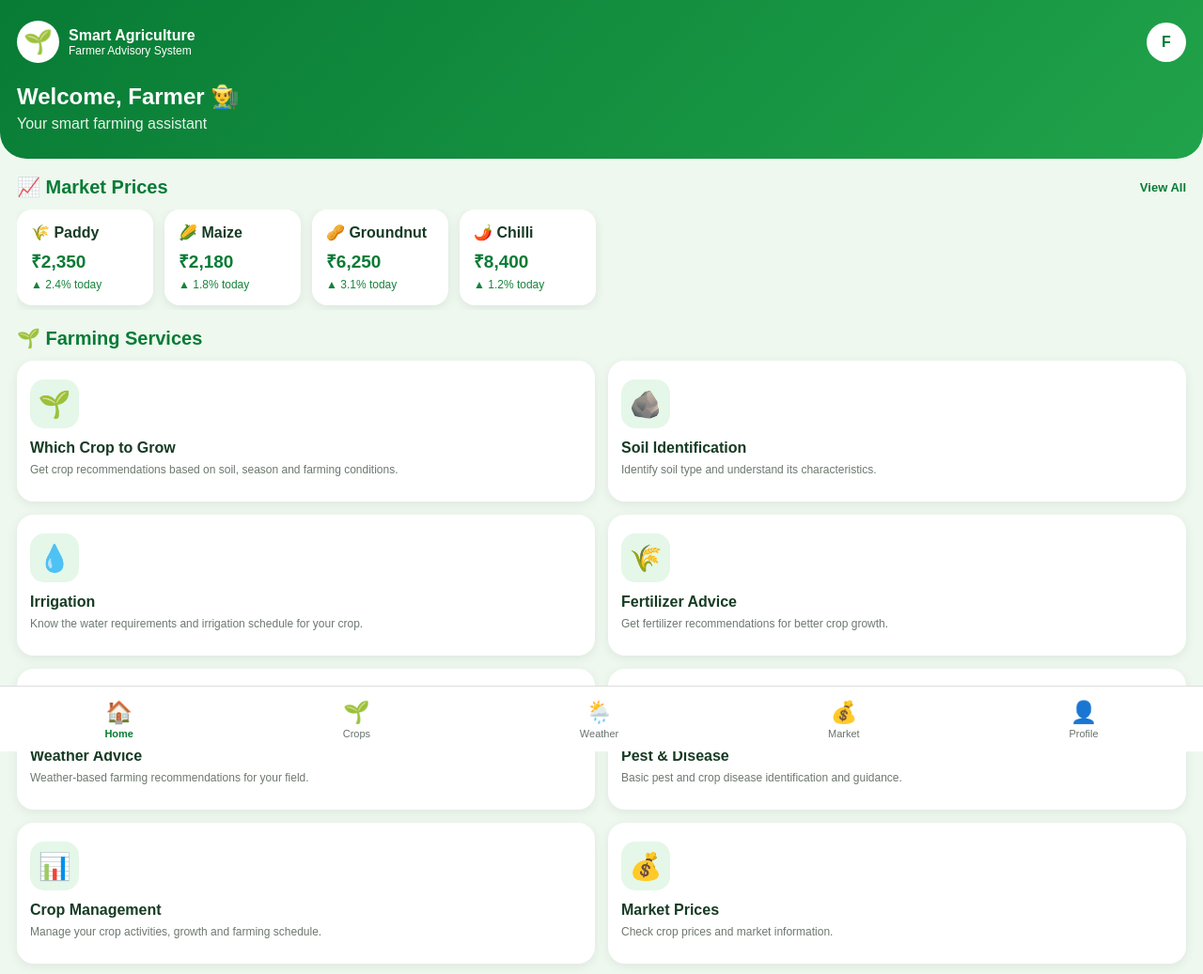
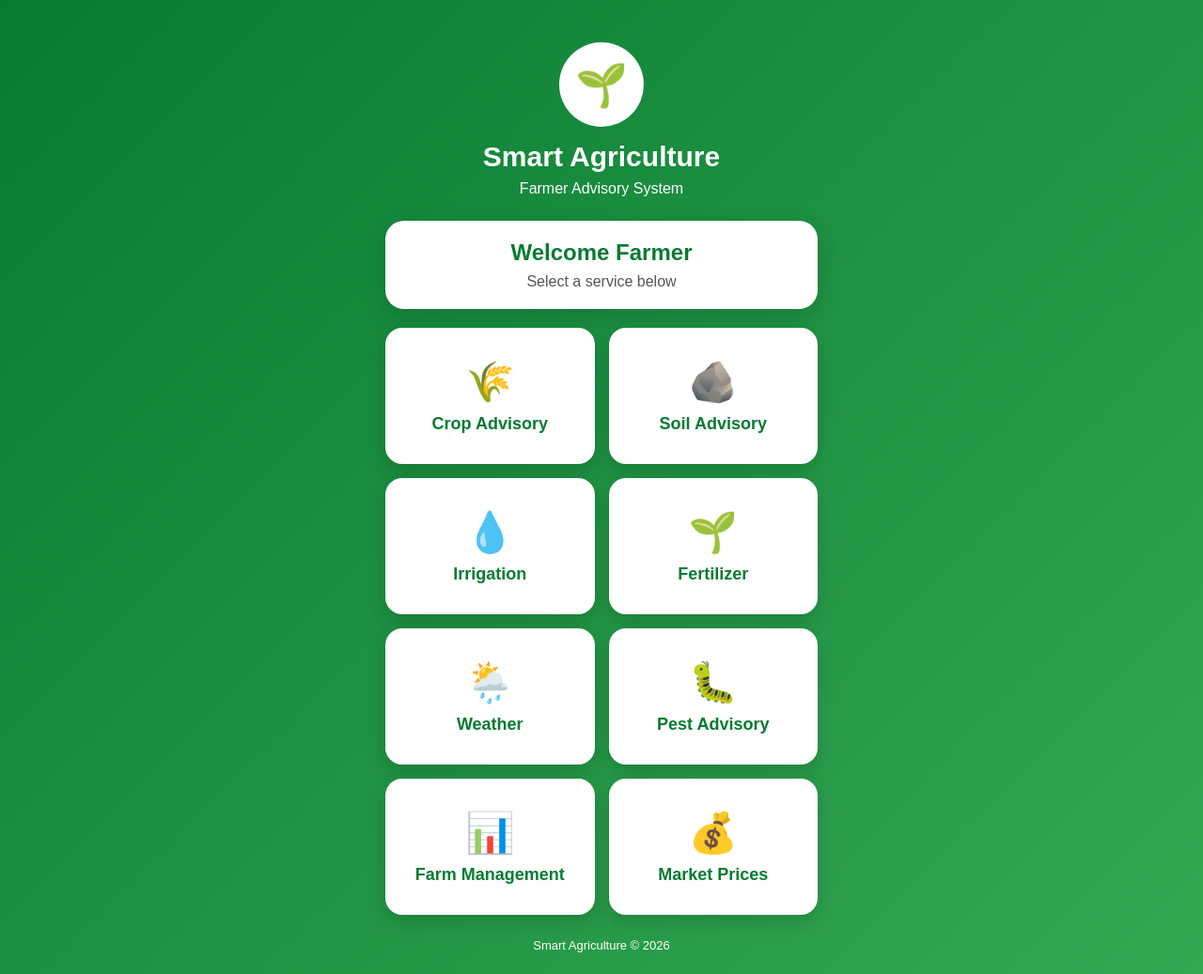
Before and after one commit to naveenVirat18-art/Smart-Agriculture-advisory-system-, a website: page home.html in a window 1280 px wide. Shown: the top 1037 px of the page at 94% size. Drawn offline with Linux system fonts and the light colour scheme.

Commit message:
Update home.html

```diff
--- a/home.html
+++ b/home.html
@@ -3,6 +3,7 @@
 <head>
   <meta charset="UTF-8">
   <meta name="viewport" content="width=device-width, initial-scale=1.0">
+
   <title>Smart Agriculture - Home</title>
 
   <style>
@@ -14,210 +15,110 @@
     }
 
     body {
-      background: #eef8ef;
-      color: #173b24;
+      min-height: 100vh;
+      background: linear-gradient(135deg, #087b32, #35a853);
+      color: #163b27;
     }
 
-    header {
-      background: linear-gradient(135deg, #087b35, #20a34a);
-      color: white;
-      padding: 22px 18px 28px;
-      border-radius: 0 0 28px 28px;
+    .container {
+      width: 100%;
+      max-width: 500px;
+      margin: auto;
+      padding: 20px;
     }
 
-    .top {
-      display: flex;
-      justify-content: space-between;
-      align-items: center;
+    .header {
+      text-align: center;
+      color: white;
+      padding: 25px 10px;
     }
 
     .logo {
-      display: flex;
-      align-items: center;
-      gap: 10px;
-    }
-
-    .logo-icon {
-      width: 45px;
-      height: 45px;
+      width: 90px;
+      height: 90px;
       background: white;
       border-radius: 50%;
       display: flex;
       align-items: center;
       justify-content: center;
-      font-size: 25px;
+      margin: 0 auto 15px;
+      font-size: 45px;
     }
 
-    .profile {
-      width: 42px;
-      height: 42px;
-      border-radius: 50%;
-      background: white;
-      color: #087b35;
-      display: flex;
-      align-items: center;
-      justify-content: center;
-      font-weight: bold;
+    .header h1 {
+      font-size: 30px;
+      margin-bottom: 8px;
     }
 
-    header h1 {
-      font-size: 24px;
-      margin-top: 22px;
+    .header p {
+      font-size: 16px;
     }
 
-    header p {
-      margin-top: 6px;
-      opacity: 0.9;
+    .welcome {
+      background: white;
+      border-radius: 20px;
+      padding: 20px;
+      margin-bottom: 20px;
+      text-align: center;
+      box-shadow: 0 8px 25px rgba(0,0,0,.15);
     }
 
-    /* MARKET PRICE */
-
-    .market-section {
-      padding: 18px;
+    .welcome h2 {
+      color: #087b32;
+      margin-bottom: 8px;
     }
 
-    .section-title {
-      display: flex;
-      justify-content: space-between;
-      align-items: center;
-      margin-bottom: 12px;
+    .welcome p {
+      color: #555;
     }
 
-    .section-title h2 {
-      font-size: 20px;
-      color: #087b35;
+    .grid {
+      display: grid;
+      grid-template-columns: 1fr 1fr;
+      gap: 15px;
     }
 
-    .view {
-      color: #087b35;
-      font-size: 13px;
-      font-weight: bold;
+    .card {
+      background: white;
+      border-radius: 18px;
+      min-height: 145px;
+      padding: 20px 10px;
+      text-align: center;
+      text-decoration: none;
+      color: #163b27;
+      box-shadow: 0 8px 20px rgba(0,0,0,.15);
+      display: flex;
+      flex-direction: column;
+      justify-content: center;
+      align-items: center;
+      transition: transform .15s;
     }
 
-    .market-container {
-      display: flex;
-      gap: 12px;
-      overflow-x: auto;
-      padding-bottom: 5px;
+    .card:active {
+      transform: scale(.96);
     }
 
-    .market-card {
-      min-width: 145px;
-      background: white;
-      border-radius: 16px;
-      padding: 15px;
-      box-shadow: 0 3px 12px rgba(0,0,0,0.08);
+    .icon {
+      font-size: 42px;
+      margin-bottom: 10px;
     }
 
-    .market-card .crop {
-      font-size: 16px;
-      font-weight: bold;
+    .card h3 {
+      color: #087b32;
+      font-size: 18px;
     }
 
-    .price {
-      font-size: 19px;
-      color: #087b35;
-      font-weight: bold;
-      margin-top: 8px;
+    .footer {
+      text-align: center;
+      color: white;
+      margin-top: 25px;
+      padding-bottom: 20px;
+      font-size: 13px;
     }
 
-    .change {
-      font-size: 12px;
-      color: #16833c;
-      margin-top: 5px;
-    }
-
-    /* FEATURES */
-
-    .features {
-      padding: 0 18px 100px;
-    }
-
-    .feature-grid {
-      display: grid;
-      grid-template-columns: 1fr 1fr;
-      gap: 14px;
-    }
-
-    .feature {
-      background: white;
-      border-radius: 18px;
-      padding: 20px 14px;
-      min-height: 150px;
-      box-shadow: 0 3px 12px rgba(0,0,0,0.07);
-      cursor: pointer;
-      transition: 0.2s;
-    }
-
-    .feature:active {
-      transform: scale(0.97);
-    }
-
-    .feature-icon {
-      width: 52px;
-      height: 52px;
-      background: #e4f7e8;
-      border-radius: 15px;
-      display: flex;
-      align-items: center;
-      justify-content: center;
-      font-size: 28px;
-      margin-bottom: 12px;
-    }
-
-    .feature h3 {
-      font-size: 16px;
-      margin-bottom: 6px;
-    }
-
-    .feature p {
-      color: #6c786f;
-      font-size: 12px;
-      line-height: 1.4;
-    }
-
-    /* BOTTOM NAVIGATION */
-
-    .bottom-nav {
-      position: fixed;
-      bottom: 0;
-      left: 0;
-      right: 0;
-      height: 70px;
-      background: white;
-      border-top: 1px solid #ddd;
-      display: flex;
-      justify-content: space-around;
-      align-items: center;
-      z-index: 100;
-    }
-
-    .nav-item {
-      text-align: center;
-      color: #68736c;
-      font-size: 11px;
-      cursor: pointer;
-    }
-
-    .nav-item .icon {
-      font-size: 23px;
-      margin-bottom: 3px;
-    }
-
-    .nav-item.active {
-      color: #087b35;
-      font-weight: bold;
-    }
-
-    /* MOBILE */
-
-    @media (max-width: 380px) {
-      .feature-grid {
-        gap: 10px;
-      }
-
-      .feature {
-        padding: 15px 10px;
+    @media (max-width: 360px) {
+      .grid {
+        grid-template-columns: 1fr;
       }
     }
   </style>
@@ -225,266 +126,140 @@
 
 <body>
 
-  <!-- HEADER -->
+  <div class="container">
 
-  <header>
-    <div class="top">
+    <!-- HEADER -->
+    <div class="header">
 
-      <div class="logo">
-        <div class="logo-icon">🌱</div>
+      <div class="logo">🌱</div>
 
-        <div>
-          <strong>Smart Agriculture</strong>
-          <div style="font-size:12px;">
-            Farmer Advisory System
-          </div>
-        </div>
-      </div>
+      <h1>Smart Agriculture</h1>
 
-      <div class="profile" onclick="openProfile()">
-        F
-      </div>
+      <p>Farmer Advisory System</p>
 
     </div>
 
-    <h1>Welcome, Farmer 👨‍🌾</h1>
-    <p>Your smart farming assistant</p>
-  </header>
 
+    <!-- WELCOME -->
+    <div class="welcome">
 
-  <!-- MARKET PRICES -->
+      <h2 id="welcomeName">
+        Welcome Farmer
+      </h2>
 
-  <section class="market-section">
-
-    <div class="section-title">
-      <h2>📈 Market Prices</h2>
-      <span class="view" onclick="marketPrices()">View All</span>
-    </div>
-
-    <div class="market-container">
-
-      <div class="market-card">
-        <div class="crop">🌾 Paddy</div>
-        <div class="price">₹2,350</div>
-        <div class="change">▲ 2.4% today</div>
-      </div>
-
-      <div class="market-card">
-        <div class="crop">🌽 Maize</div>
-        <div class="price">₹2,180</div>
-        <div class="change">▲ 1.8% today</div>
-      </div>
-
-      <div class="market-card">
-        <div class="crop">🥜 Groundnut</div>
-        <div class="price">₹6,250</div>
-        <div class="change">▲ 3.1% today</div>
-      </div>
-
-      <div class="market-card">
-        <div class="crop">🌶️ Chilli</div>
-        <div class="price">₹8,400</div>
-        <div class="change">▲ 1.2% today</div>
-      </div>
+      <p>
+        Select a service below
+      </p>
 
     </div>
 
-  </section>
+
+    <!-- 8 SERVICES -->
+    <div class="grid">
+
+      <!-- 1 CROP -->
+      <a class="card" href="crop.html">
+
+        <div class="icon">🌾</div>
+
+        <h3>Crop Advisory</h3>
+
+      </a>
 
 
-  <!-- FEATURES -->
+      <!-- 2 SOIL -->
+      <a class="card" href="soil.html">
 
-  <section class="features">
+        <div class="icon">🪨</div>
 
-    <div class="section-title">
-      <h2>🌱 Farming Services</h2>
-    </div>
+        <h3>Soil Advisory</h3>
 
-    <div class="feature-grid">
-
-      <!-- CROP -->
-
-      <div class="feature" onclick="openPage('crop.html')">
-
-        <div class="feature-icon">🌱</div>
-
-        <h3>Which Crop to Grow</h3>
-
-        <p>
-          Get crop recommendations based on soil,
-          season and farming conditions.
-        </p>
-
-      </div>
+      </a>
 
 
-      <!-- SOIL -->
+      <!-- 3 IRRIGATION -->
+      <a class="card" href="irrigation.html">
 
-      <div class="feature" onclick="openPage('soil.html')">
-
-        <div class="feature-icon">🪨</div>
-
-        <h3>Soil Identification</h3>
-
-        <p>
-          Identify soil type and understand
-          its characteristics.
-        </p>
-
-      </div>
-
-
-      <!-- IRRIGATION -->
-
-      <div class="feature" onclick="openPage('irrigation.html')">
-
-        <div class="feature-icon">💧</div>
+        <div class="icon">💧</div>
 
         <h3>Irrigation</h3>
 
-        <p>
-          Know the water requirements and
-          irrigation schedule for your crop.
-        </p>
-
-      </div>
+      </a>
 
 
-      <!-- FERTILIZER -->
+      <!-- 4 FERTILIZER -->
+      <a class="card" href="fertilizer.html">
 
-      <div class="feature" onclick="openPage('fertilizer.html')">
+        <div class="icon">🌱</div>
 
-        <div class="feature-icon">🌾</div>
+        <h3>Fertilizer</h3>
 
-        <h3>Fertilizer Advice</h3>
-
-        <p>
-          Get fertilizer recommendations
-          for better crop growth.
-        </p>
-
-      </div>
+      </a>
 
 
-      <!-- WEATHER -->
+      <!-- 5 WEATHER -->
+      <a class="card" href="weather.html">
 
-      <div class="feature" onclick="openPage('weather.html')">
+        <div class="icon">🌦️</div>
 
-        <div class="feature-icon">🌦️</div>
+        <h3>Weather</h3>
 
-        <h3>Weather Advice</h3>
-
-        <p>
-          Weather-based farming recommendations
-          for your field.
-        </p>
-
-      </div>
+      </a>
 
 
-      <!-- PEST -->
+      <!-- 6 PEST -->
+      <a class="card" href="pest.html">
 
-      <div class="feature" onclick="openPage('pest.html')">
+        <div class="icon">🐛</div>
 
-        <div class="feature-icon">🐛</div>
+        <h3>Pest Advisory</h3>
 
-        <h3>Pest & Disease</h3>
-
-        <p>
-          Basic pest and crop disease
-          identification and guidance.
-        </p>
-
-      </div>
+      </a>
 
 
-      <!-- CROP MANAGEMENT -->
+      <!-- 7 MANAGEMENT -->
+      <a class="card" href="management.html">
 
-      <div class="feature" onclick="openPage('management.html')">
+        <div class="icon">📊</div>
 
-        <div class="feature-icon">📊</div>
+        <h3>Farm Management</h3>
 
-        <h3>Crop Management</h3>
-
-        <p>
-          Manage your crop activities,
-          growth and farming schedule.
-        </p>
-
-      </div>
+      </a>
 
 
-      <!-- MARKET -->
+      <!-- 8 MARKET -->
+      <a class="card" href="market.html">
 
-      <div class="feature" onclick="marketPrices()">
-
-        <div class="feature-icon">💰</div>
+        <div class="icon">💰</div>
 
         <h3>Market Prices</h3>
 
-        <p>
-          Check crop prices and market
-          information.
-        </p>
-
-      </div>
+      </a>
 
     </div>
 
-  </section>
 
-
-  <!-- BOTTOM NAVIGATION -->
-
-  <nav class="bottom-nav">
-
-    <div class="nav-item active" onclick="goHome()">
-      <div class="icon">🏠</div>
-      Home
+    <div class="footer">
+      Smart Agriculture © 2026
     </div>
 
-    <div class="nav-item" onclick="openPage('crop.html')">
-      <div class="icon">🌱</div>
-      Crops
-    </div>
-
-    <div class="nav-item" onclick="openPage('weather.html')">
-      <div class="icon">🌦️</div>
-      Weather
-    </div>
-
-    <div class="nav-item" onclick="marketPrices()">
-      <div class="icon">💰</div>
-      Market
-    </div>
-
-    <div class="nav-item" onclick="openProfile()">
-      <div class="icon">👤</div>
-      Profile
-    </div>
-
-  </nav>
+  </div>
 
 
   <script>
 
-    function openPage(page) {
-      window.location.href = page;
-    }
+    // Show farmer name if saved
+    const farmerName =
+      localStorage.getItem("farmerName");
 
-    function goHome() {
-      window.location.href = "home.html";
-    }
+    if (farmerName) {
 
-    function marketPrices() {
-      window.location.href = "market.html";
-    }
+      document.getElementById("welcomeName").textContent =
+        "Welcome, " + farmerName;
 
-    function openProfile() {
-      window.location.href = "profile.html";
     }
 
   </script>
 
 </body>
-  </html>
+</html>
```
